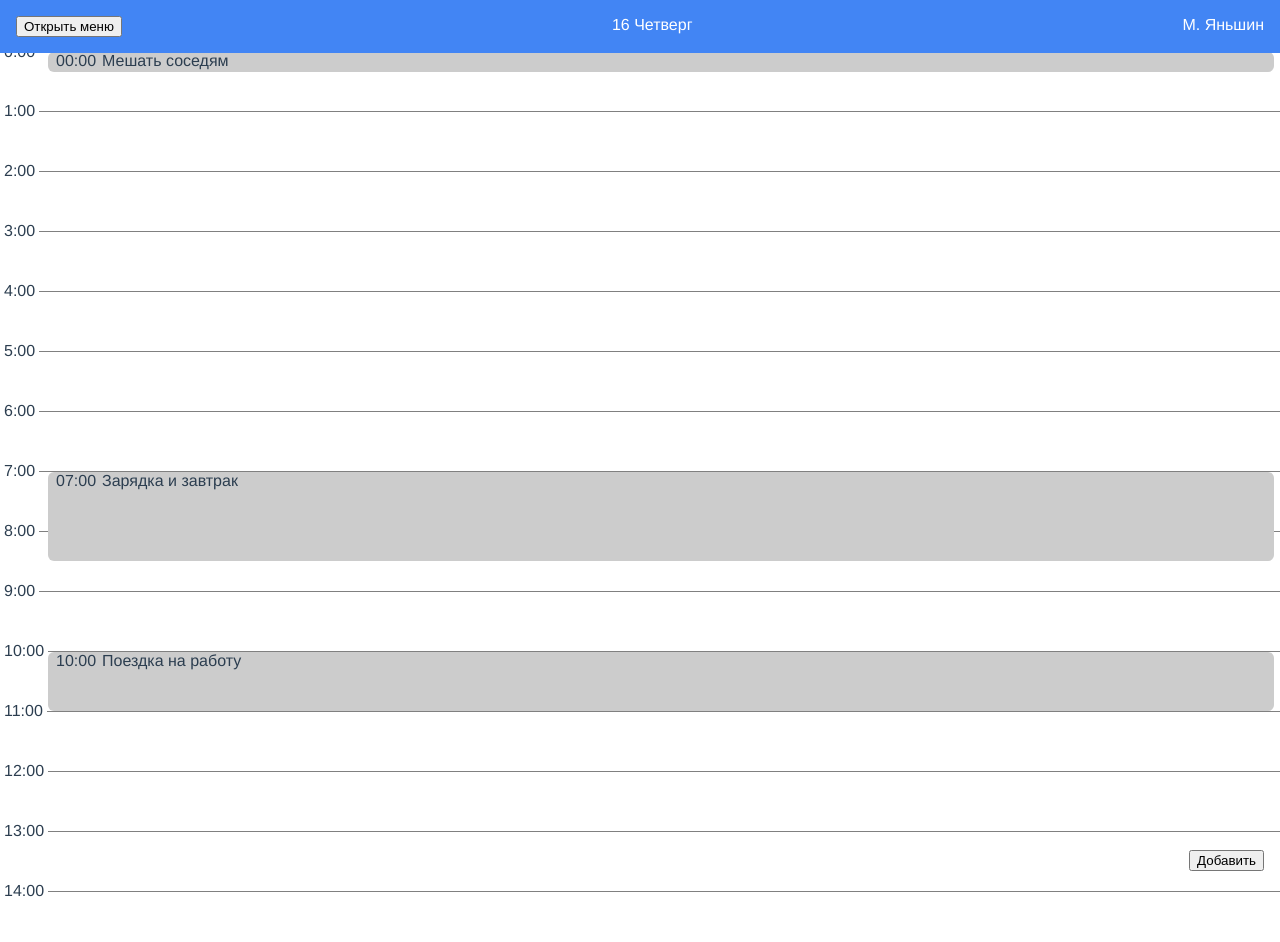
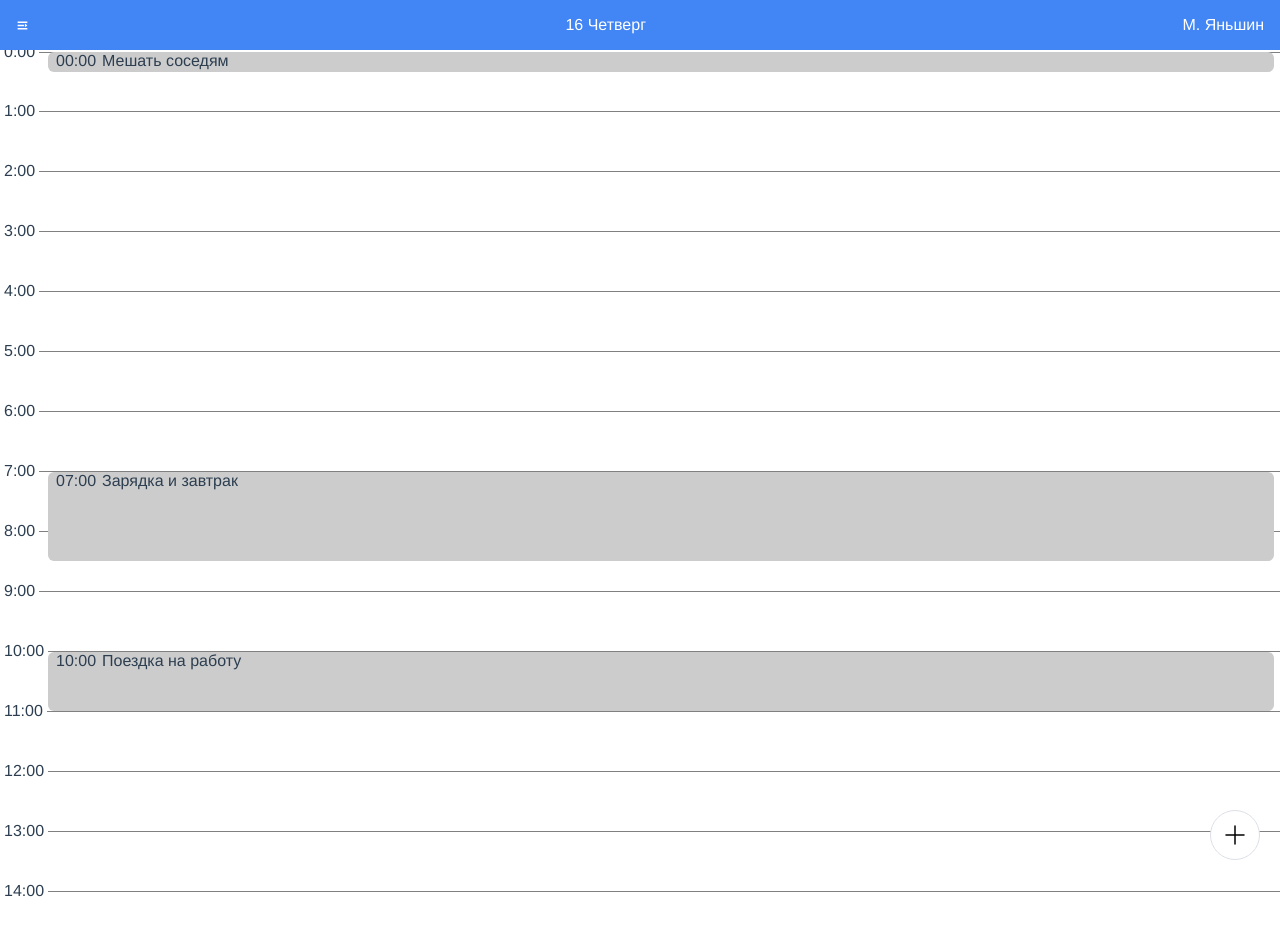
Before and after one commit to MikeYanshin/GreatDayApp, a Vue app: page / in a window 1280 px wide. Shown: the top 942 px of the page. Built offline with nearby package versions, Linux system fonts and the light colour scheme.

Commit message:
Добавил element-ui

```diff
--- a/package.json
+++ b/package.json
@@ -10,6 +10,7 @@
   },
   "dependencies": {
     "core-js": "^3.8.3",
+    "element-plus": "^2.5.1",
     "pinia": "^2.1.4",
     "sass": "^1.69.7",
     "sass-loader": "^13.3.3",
--- a/src/App.vue
+++ b/src/App.vue
@@ -5,13 +5,17 @@
     </transition>
     <app-header v-if="onHomePage || onRemindersPage" />
     <router-view />
-    <button
+    <el-button
       v-if="onHomePage"
+      @click="addTaskListVisible = !addTaskListVisible"
       class="add-task-button"
-      @click="addTaskListVisible = !addTaskListVisible"
+      circle
+      plain
     >
-      Добавить
-    </button>
+      <el-icon size="24" color="black">
+        <Plus />
+      </el-icon>
+    </el-button>
     <div
       v-if="addTaskListVisible"
       class="add-task-list"
@@ -34,6 +38,7 @@ import { storeToRefs } from "pinia";
 const notiStore = useNotifyStore();
 const { shown } = storeToRefs(notiStore);
 import { useRouter, useRoute } from "vue-router";
+import { Plus } from "@element-plus/icons-vue";
 const router = useRouter();
 const route = useRoute();
 
@@ -84,8 +89,9 @@ body {
 
 .add-task-button {
   position: fixed;
-  top: 850px;
-  right: 16px;
+  top: 810px;
+  right: 20px;
+  padding: 24px !important;
 }
 
 .add-task-list {
--- a/src/components/AppHeader.vue
+++ b/src/components/AppHeader.vue
@@ -1,6 +1,8 @@
 <template>
   <header>
-    <button @click="toggleSideMenu">Открыть меню</button>
+    <el-icon size="small" color="white" @click="toggleSideMenu">
+      <Expand />
+    </el-icon>
     <span>{{ currentDay }}</span>
     <span>М. Яньшин</span>
   </header>
@@ -11,6 +13,7 @@
 </template>
 
 <script lang="ts" setup>
+import { Expand, Plus } from "@element-plus/icons-vue";
 import SideMenu from "@/components/SideMenu.vue";
 import { computed } from "vue";
 
@@ -42,9 +45,10 @@ header {
   background-color: #4285f4;
   color: white;
   position: fixed;
-  top: 0px;
+  top: 0;
   width: -webkit-fill-available;
   z-index: 3;
+  align-items: center;
 }
 
 .slide-enter-active,
@@ -56,4 +60,8 @@ header {
 .slide-leave-to {
   transform: translateX(-100%);
 }
+
+.expand-button {
+  color: white;
+}
 </style>
--- a/src/main.ts
+++ b/src/main.ts
@@ -2,5 +2,7 @@ import { createApp } from "vue";
 import App from "./App.vue";
 import router from "./router";
 import { createPinia } from "pinia";
+import ElementPlus from "element-plus";
+import "element-plus/dist/index.css";
 
-createApp(App).use(createPinia()).use(router).mount("#app");
+createApp(App).use(createPinia()).use(router).use(ElementPlus).mount("#app");
```
Also changed, not shown: 1 other file (tests, documents, lock files or other folders).
